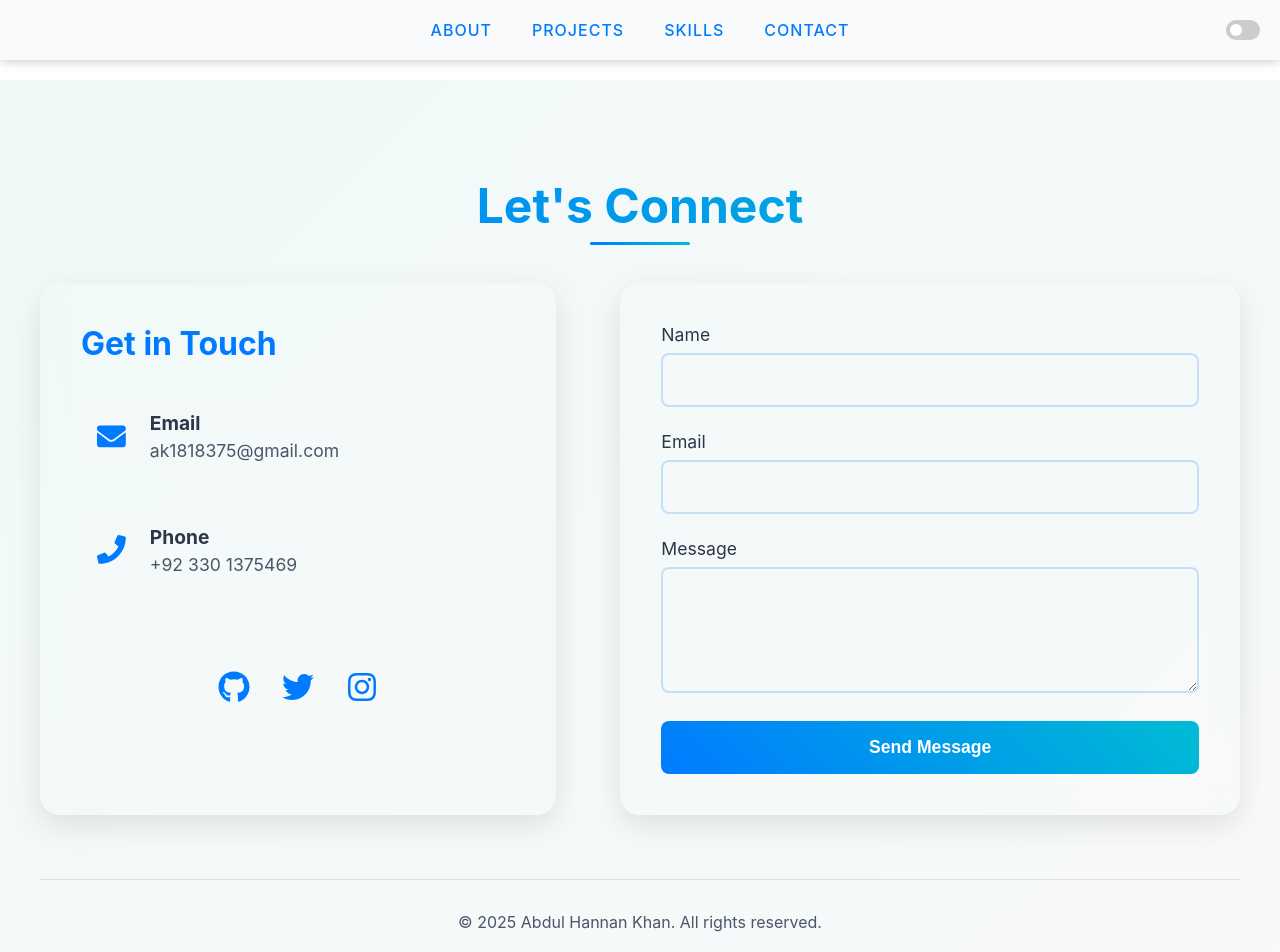
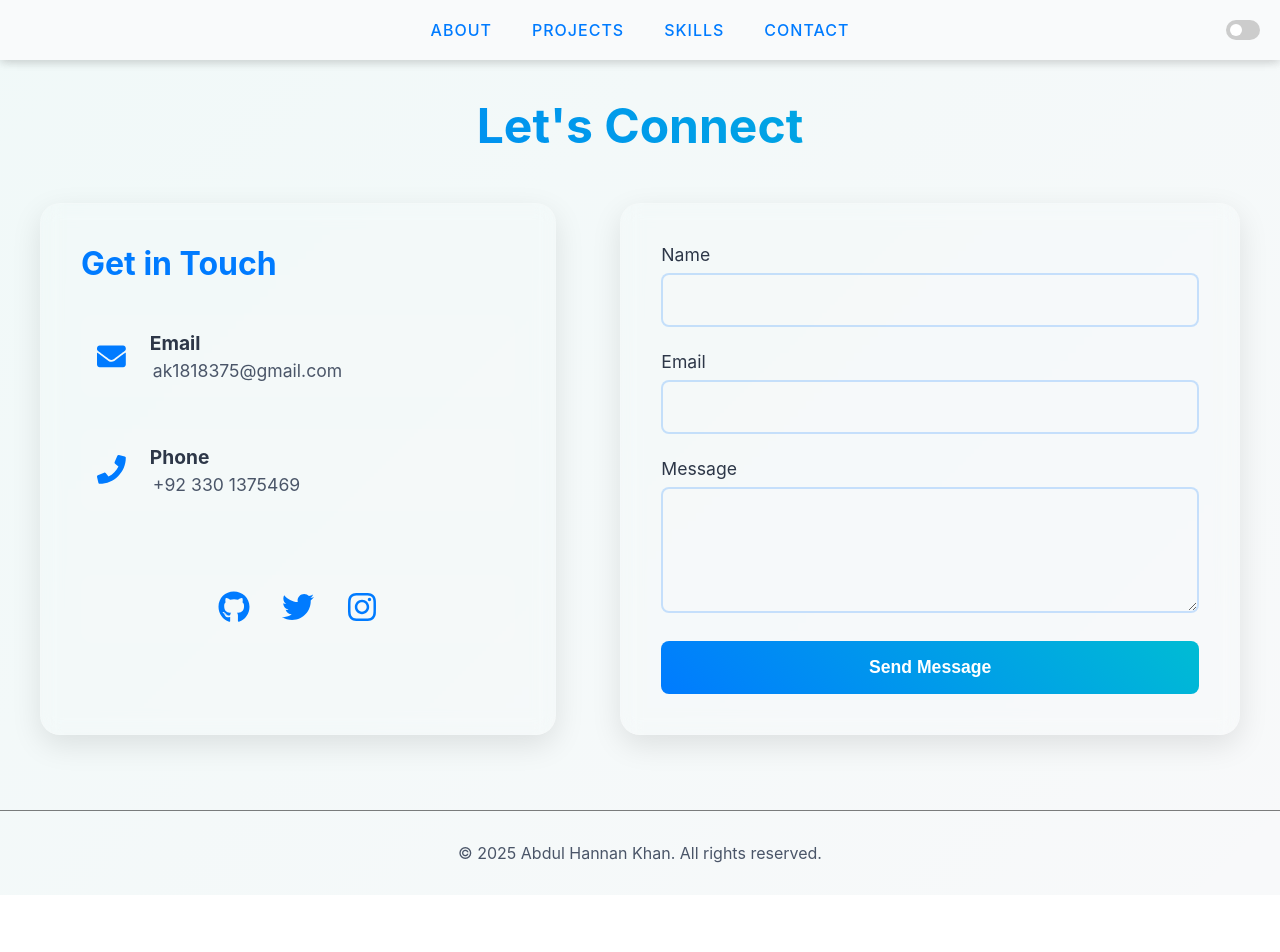
Before and after one commit to Hannankhan203/My-React-Portfolio, a React (Create React App) app: page /contact in a window 1280 px wide. Shown: the top 952 px of the page. After the commit the page ends 895 px from the top, so only its background shows below. Built offline with nearby package versions, Linux system fonts and the light colour scheme.

Commit message:
Fixed Contact Section Styling

```diff
--- a/src/App.css
+++ b/src/App.css
@@ -1137,7 +1137,6 @@
 
 /* Contact Section Enhanced Styles */
 .contact-container {
-  margin-top: 10vh;
   padding: 6rem 2rem;
   min-height: 100vh;
   transition: all 0.3s ease;
@@ -1170,6 +1169,7 @@
   margin: 0 auto;
   position: relative;
   z-index: 1;
+  margin-bottom: 4rem;
 }
 
 .contact-heading {
@@ -1183,18 +1183,6 @@
   position: relative;
 }
 
-.contact-heading::after {
-  content: '';
-  position: absolute;
-  bottom: -10px;
-  left: 50%;
-  transform: translateX(-50%);
-  width: 100px;
-  height: 3px;
-  background: linear-gradient(90deg, #007bff, #00bcd4);
-  border-radius: 2px;
-}
-
 .dark-mode .contact-heading {
   background: linear-gradient(45deg, #64ffda, #00bcd4);
   -webkit-background-clip: text;
@@ -1286,8 +1274,11 @@
 .contact-link {
   text-decoration: none;
   color: #4a5568;
+  padding: 3px;
+  border-radius: 5px;
   font-size: 1.1rem;
   transition: all 0.3s ease;
+  width: 100%;
 }
 
 .dark-mode .contact-link {
@@ -1458,12 +1449,16 @@
 
 .copyright {
   text-align: center;
-  margin-top: 4rem;
-  padding-top: 2rem;
+  padding: 2rem;
   color: #4a5568;
   font-size: 1rem;
-  border-top: 1px solid rgba(0, 0, 0, 0.1);
+  border-top: 1px solid rgba(0, 0, 0, 0.5);
   transition: all 0.3s ease;
+  position: absolute;
+  bottom: 0;
+  left: 0;
+  right: 0;
+
 }
 
 .dark-mode .copyright {
--- a/src/components/Contact.jsx
+++ b/src/components/Contact.jsx
@@ -20,6 +20,7 @@ function Contact({ darkMode }) {
   const socialIconsRef = useRef([]);
   const contactItemsRef = useRef([]);
   const formInputsRef = useRef([]);
+  const copyrightRef = useRef(null);
 
   // Helper functions to safely assign refs in array refs
   const setSocialIconRef = (index) => (el) => {
@@ -70,6 +71,11 @@ function Contact({ darkMode }) {
       opacity: 0,
       y: 30,
     });
+
+    gsap.set(copyrightRef.current, {
+      opacity: 0,
+      y: 30,
+    })
 
     // Main timeline
     const mainTl = gsap.timeline({
@@ -146,6 +152,15 @@ function Contact({ darkMode }) {
       },
       "-=0.5"
     );
+
+    mainTl.to(copyrightRef.current, {
+      opacity: 1,
+      y: 0,
+      duration: 0.8,
+      ease: "power2.out",
+    },
+    "-=0.3"
+  )
 
     ScrollTrigger.refresh();
 
@@ -224,6 +239,7 @@ function Contact({ darkMode }) {
           x: 0,
         });
         gsap.set(formInputsRef.current.filter(Boolean), { opacity: 1, y: 0 });
+        gsap.set(copyrightRef.current, { opacity: 1, y: 0, });
       }
     };
 
@@ -444,12 +460,11 @@ function Contact({ darkMode }) {
             </button>
           </form>
         </div>
-
-        <div className={`copyright ${darkMode ? "dark-mode" : "light-mode"}`}>
+      </div>
+      <div rel={copyrightRef} className={`copyright ${darkMode ? "dark-mode" : "light-mode"}`}>
           &copy; {new Date().getFullYear()} Abdul Hannan Khan. All rights
           reserved.
         </div>
-      </div>
     </div>
   );
 }
```
